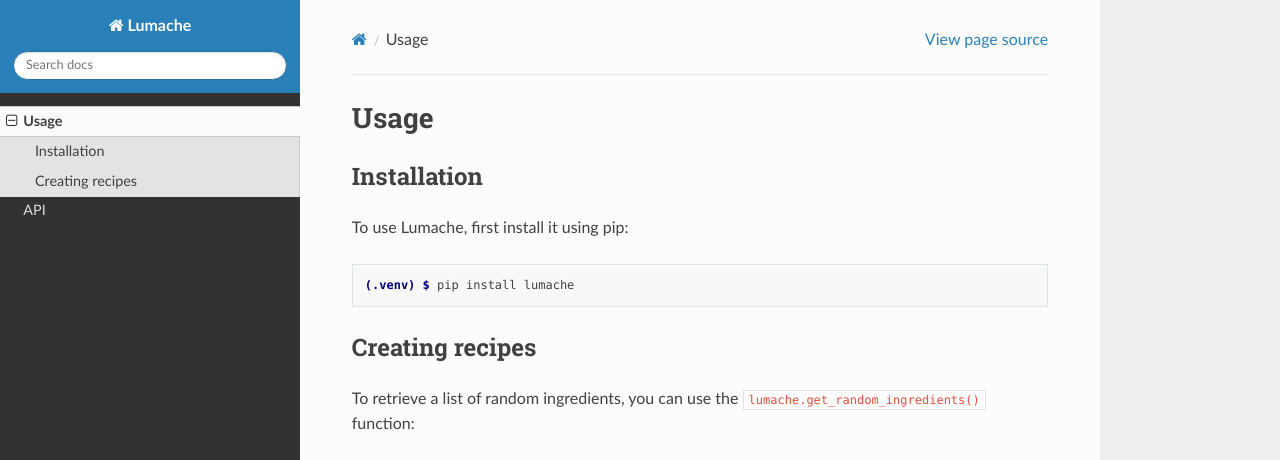
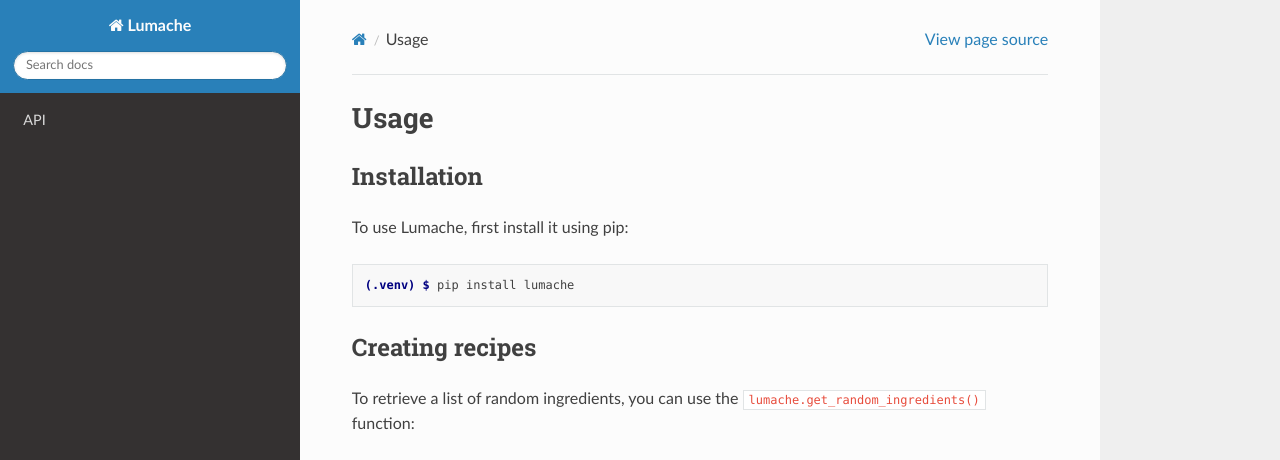
Before and after one commit to Basnoo05/rtd-tutorial, a Sphinx documentation site: the page built from docs/source/usage.rst, in a window 1280 px wide and 1095 px high. Shown: the top 460 px of the window. Built offline with Sphinx 7.4.7 and the Read the Docs theme 3.1.0, drawn with Linux system fonts in a browser that asks for light colours; pages that are not in the unit, such as notebooks, are missing from menus; grey boxes are pictures that could not be loaded.

Commit message:
Update index.rst

```diff
--- a/docs/source/index.rst
+++ b/docs/source/index.rst
@@ -18,5 +18,5 @@
 
 .. toctree::
 
-   usage
+   SignIn/Up page
    api
```
